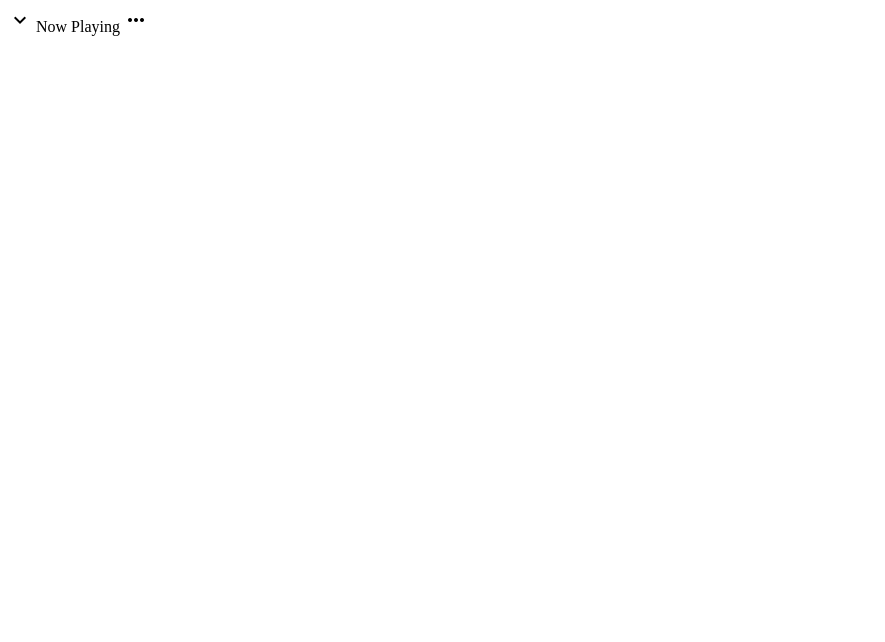
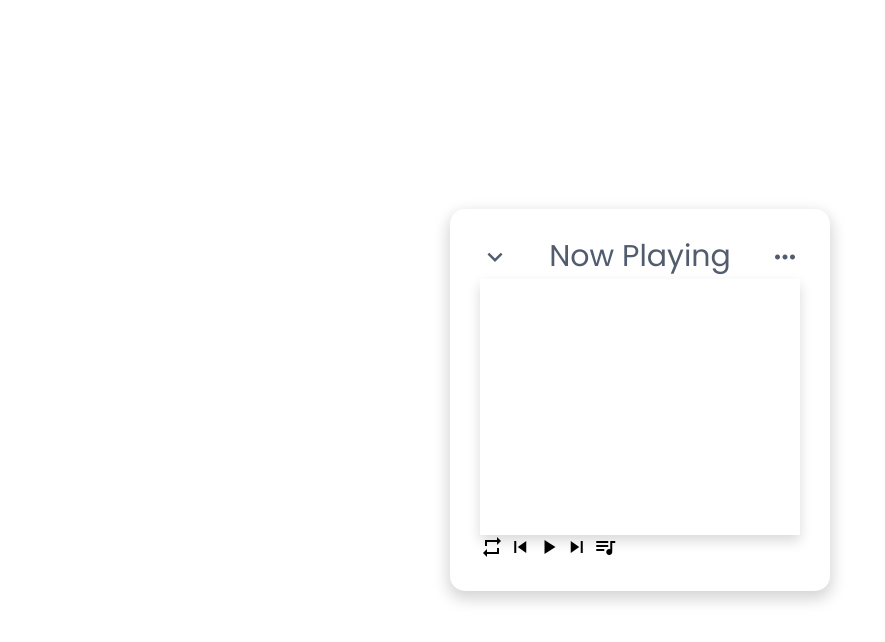
Before and after one commit to gerardojgarcia/sonido_music_player, a website built with Parcel: page index.html in a window 1280 px wide. Shown: the whole page, without its empty margins (0-885 px from the left). Built offline with nearby package versions, Linux system fonts and the light colour scheme.

Commit message:
updated html & sass

```diff
--- a/index.html
+++ b/index.html
@@ -29,6 +29,34 @@
 
 
 
+
+            </div>
+            <div class="img-area">
+                <img src="" alt="">
+
+            </div>
+            <div class="song-details">
+                <p class="name"></p>
+                <p class="artist"></p>
+
+            </div>
+
+            <div class="progress-area">
+                <div class="progress-bar">
+                    <span></span>
+
+                </div>
+                <div class="timer">
+                    <span class="current"></span>
+                    <span class="current"></span>
+                </div>
+            </div>
+            <div class="controls">
+                <i id=" repeat-plist" class="material-icons">repeat</i>
+                <i id=" prev" class="material-icons">skip_previous</i>
+                <i id=" play-pause" class="material-icons">play_arrow</i>
+                <i id=" next" class="material-icons">skip_next</i>
+                <i id=" more-music" class="material-icons">queue_music</i>
             </div>
         </div>
 
--- a/main.scss
+++ b/main.scss
@@ -0,0 +1,85 @@
+@import url('https://fonts.googleapis.com/css2?family=Lato:wght@300&family=Poppins:wght@200;300;400;600&display=swap');
+
+
+* {
+    margin: 0;
+    padding: 0;
+    box-sizing: border-box;
+    font-family: "Poppins", sans-serif;
+
+}
+
+
+*::before, *::after {
+    padding: 0;
+    margin: 0;
+}
+
+:root {
+    --green-blue: #0081A7;
+    --turquoise: #00AFB9;
+    ---lightblack: #515C6F;
+    --cream: #FDFCDC;
+    --white: #ffff;
+    --light-pink: #FED9B7;
+    --pink: #F07167;
+    --lightshadow: rgba(0, 0, 0, 0.15);
+
+}
+
+
+
+body {
+    display: flex;
+    flex-flow: column nowrap;
+    align-items: center;
+    justify-content: center;
+    min-height: 100vh;
+    width: 100%;
+}
+
+
+.wrapper {
+    width: 380px;
+    background: var(--white);
+
+    padding: 25px 30px;
+    border-radius: 15px;
+    box-shadow: 0px 6px 15px 2px rgba(0, 0, 0, 0.171);
+
+
+    i {
+        cursor: pointer;
+    }
+
+
+
+
+}
+
+.top-bar {
+    display: flex;
+    align-items: center;
+    justify-content: space-between;
+
+    i{
+        font-size: 30px;
+        color: var(---lightblack);
+
+    }
+
+    span {
+        font-size: 30px;
+        color: var(---lightblack);
+
+
+    }
+}
+
+
+.img-area {
+    height: 256px;
+    width: 100%;
+    box-shadow: 0px 6px 12px var(--lightshadow);
+
+}
```
Also changed, not shown: dist/index.html, 4 other files.
